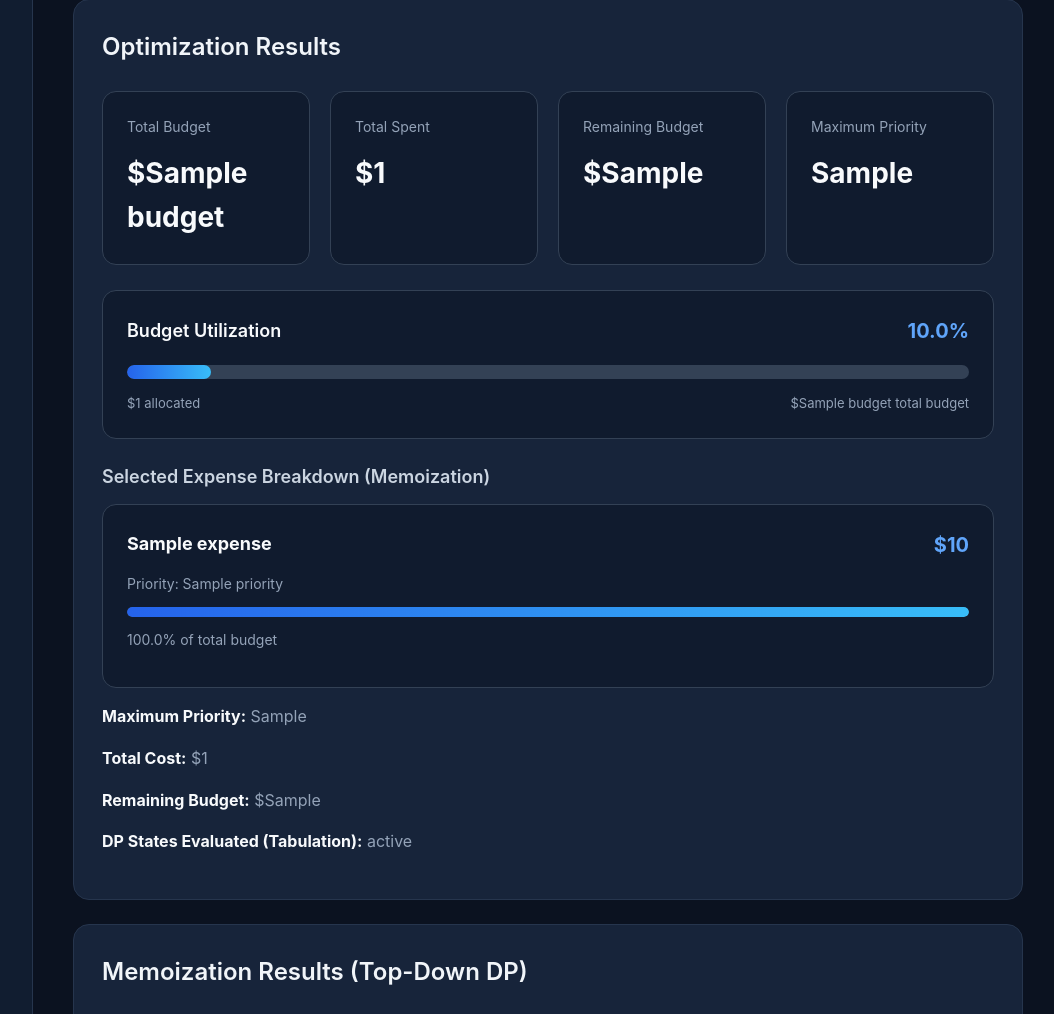
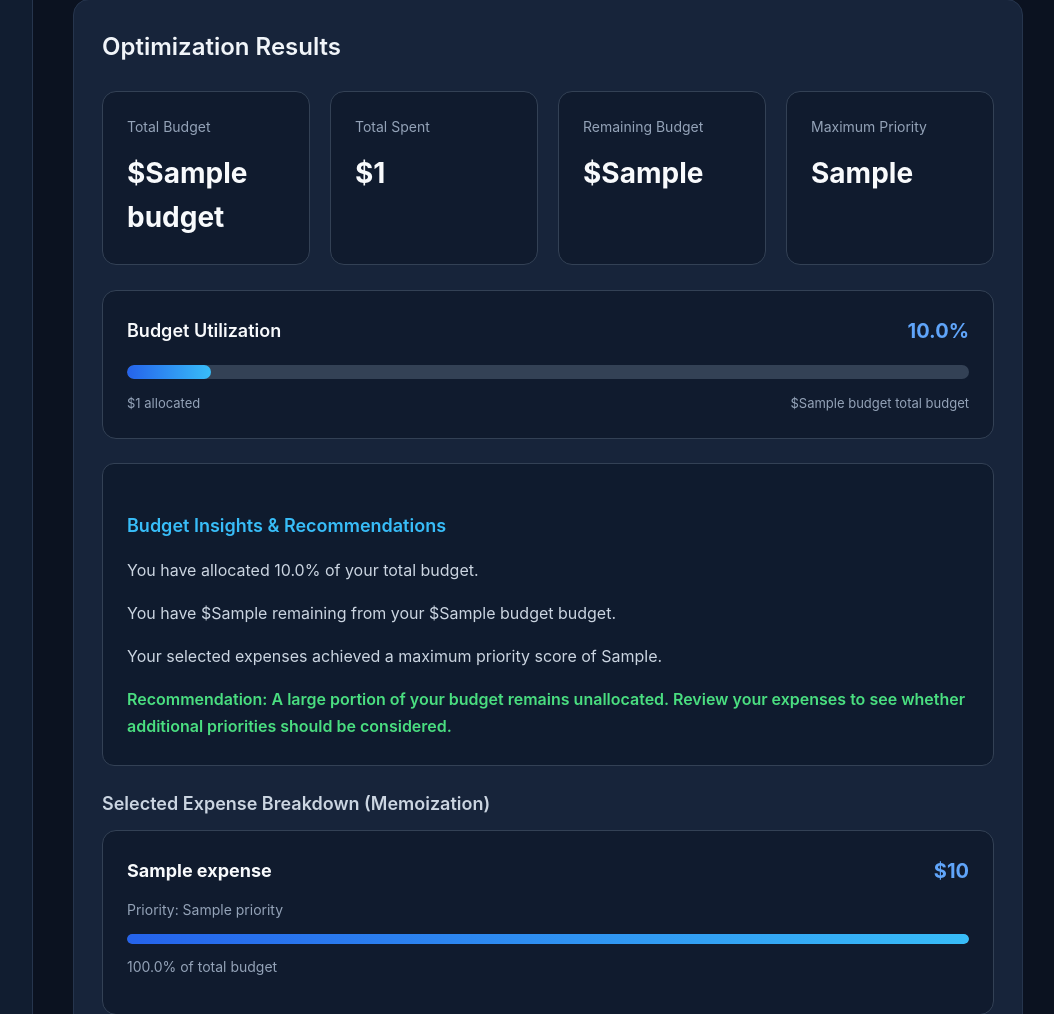
Before and after one commit to gairepragyan/SmartBudget---CSCE-4110, a Flask app: template templates/index.html in a window 1280 px wide. Shown: the part 1073-2087 px from the top of the page, without its empty margins (217-1271 px from the left). Run offline with Flask 3, Linux system fonts and the light colour scheme; the template is opened without the code that fills it: most values are stand-ins (such as "Sample title", 1, 10 or a date in 2020).

Commit message:
Add budget insights and recommendations

```diff
--- a/static/style.css
+++ b/static/style.css
@@ -496,3 +496,30 @@ selected-expense-list {
         grid-template-columns: 1fr;
     }
 }
+
+.budget-insights {
+    background: #0f1b2e;
+    border: 1px solid #334155;
+    border-radius: 12px;
+    padding: 24px;
+    margin-top: 20px;
+    margin-bottom: 24px;
+}
+
+.budget-insights h3 {
+    color: #38bdf8;
+    font-size: 18px;
+    margin-bottom: 16px;
+}
+
+.budget-insights p {
+    color: #cbd5e1;
+    line-height: 1.7;
+    margin-bottom: 12px;
+}
+
+.budget-insights p:last-child {
+    color: #4ade80;
+    font-weight: 600;
+    margin-bottom: 0;
+}
--- a/templates/index.html
+++ b/templates/index.html
@@ -209,6 +209,50 @@
 
 </div>
 
+
+<div class="budget-insights">
+
+    <h3>Budget Insights & Recommendations</h3>
+
+    <p>
+        You have allocated
+        {{ ((result.total_cost / (budget | int)) * 100) | round(1) }}%
+        of your total budget.
+    </p>
+
+    <p>
+        You have ${{ result.remaining_budget }} remaining
+        from your ${{ budget }} budget.
+    </p>
+
+    <p>
+        Your selected expenses achieved a maximum
+        priority score of {{ result.maximum_priority }}.
+    </p>
+    {% if (result.total_cost / (budget | int)) >= 0.9 %}
+
+        <p>
+            Recommendation: Your budget is nearly fully allocated.
+            Consider keeping some money available for unexpected expenses.
+        </p>
+
+    {% elif (result.total_cost / (budget | int)) >= 0.5 %}
+
+        <p>
+            Recommendation: You have allocated a substantial portion
+            of your budget while keeping some funds available.
+        </p>
+
+    {% else %}
+
+        <p>
+            Recommendation: A large portion of your budget remains
+            unallocated. Review your expenses to see whether
+            additional priorities should be considered.
+        </p>
+
+    {% endif %}
+</div>
 
 
 {% if memo_result and memo_result.selected_expenses %}
```
